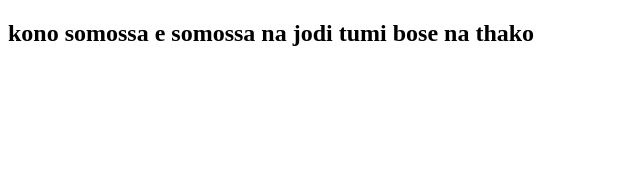
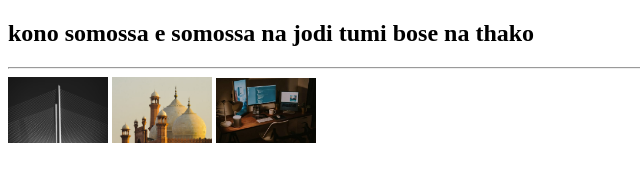
Before and after one commit to Faridkhan1233/problem-will-never-last, a plain HTML site: page index.html in a window 1280 px wide. Shown: the whole page, without its empty margins (0-640 px from the left). Drawn offline with Linux system fonts and the light colour scheme.

Commit message:
added pictures

```diff
--- a/index.html
+++ b/index.html
@@ -7,5 +7,9 @@
 </head>
 <body>
     <h2>kono somossa e somossa na jodi tumi bose na thako</h2>
+    <hr>
+    <img width="100px" src="images/photo-1540388482879-c02f7127c83f (1).avif" alt="">
+    <img width="100px" src="images/photo-1601399681546-ff2983a355c3.avif" alt="">
+    <img width="100px" src="images/pic.jpg" alt="">
 </body>
 </html>
```
Also changed, not shown: images/photo-1540388482879-c02f7127c83f (1).avif (added), images/photo-1601399681546-ff2983a355c3.avif (added), images/pic.jpg (added).
